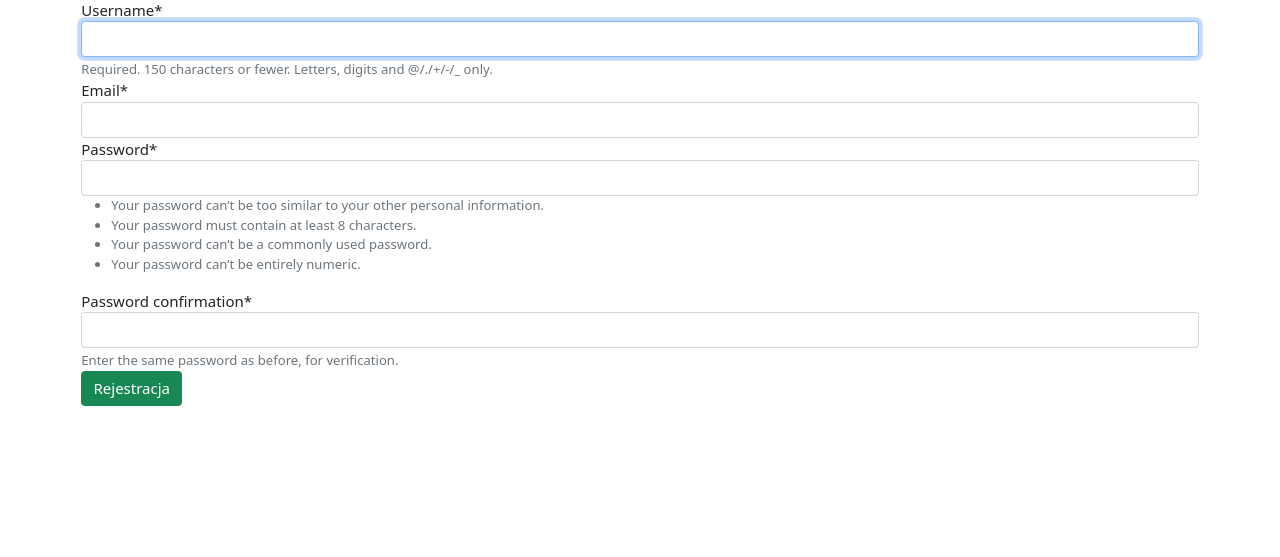
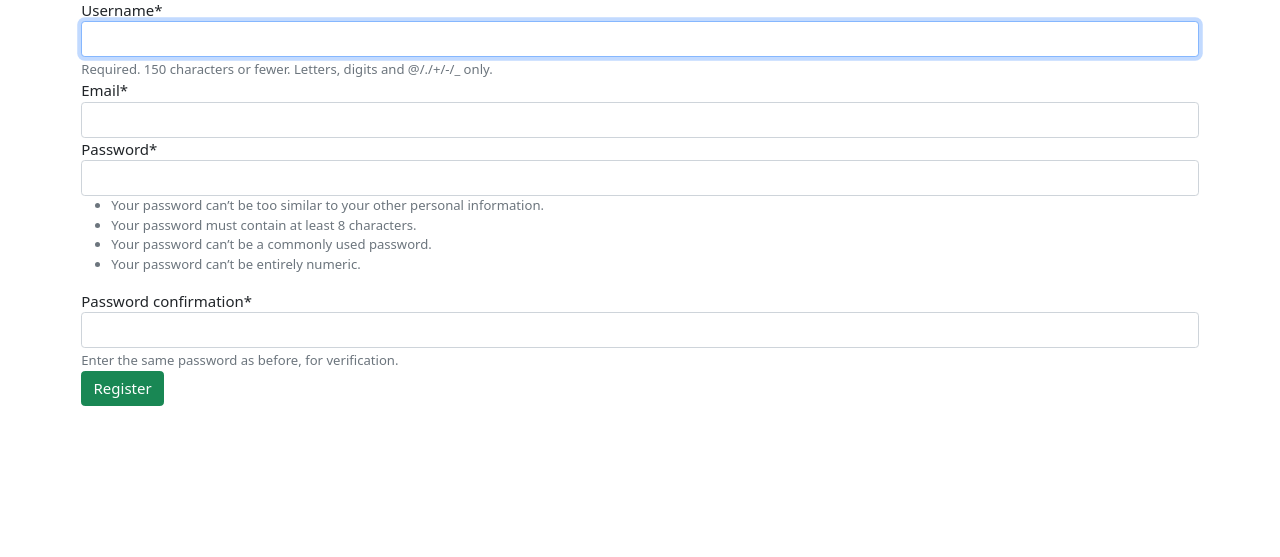
Before and after one commit to patryk0504/Fancy-Recipes, a Django app: page /register/ in a window 1280 px wide. Shown: the part 54-611 px from the top of the page. Run offline with Django 3.2, Linux system fonts and the light colour scheme; some libraries are stand-ins or nearby versions.

Commit message:
Registration - register form correction + some info flash messages.

```diff
--- a/Fancy_Recipes/app/templates/register.html
+++ b/Fancy_Recipes/app/templates/register.html
@@ -7,6 +7,6 @@
     <form method="POST" class="form-group">
         {% csrf_token %}
         {{ form|crispy }}
-        <button type="submit" class="btn btn-success">Rejestracja</button>
+        <button type="submit" class="btn btn-success">Register</button>
     </form>
 {% endblock %}
--- a/Fancy_Recipes/app/views.py
+++ b/Fancy_Recipes/app/views.py
@@ -1,6 +1,7 @@
 from django.http import HttpResponse
 from django.shortcuts import render, redirect
 from django.template import loader
+from django.contrib import messages
 from .forms import RegisterForm
 
 
@@ -10,17 +11,19 @@ def index(request):
     return HttpResponse(template.render(context, request))
 
 
-def register(response):
-    if response.method == "POST":
-        form = RegisterForm(response.POST)
+def register(request):
+    if request.method == "POST":
+        form = RegisterForm(request.POST)
         if form.is_valid():
             form.save()
-
-        return redirect("/")
+            messages.info(request, "Account created successfully, please log in.")
+            return redirect(login)
+        else:
+            messages.error(request, "Account cannot be created, some problem occurred.")
     else:
         form = RegisterForm()
 
-        return render(response, "register.html", {"form": form})
+    return render(request, "register.html", {"form": form})
 
 
 def login(request):
```
